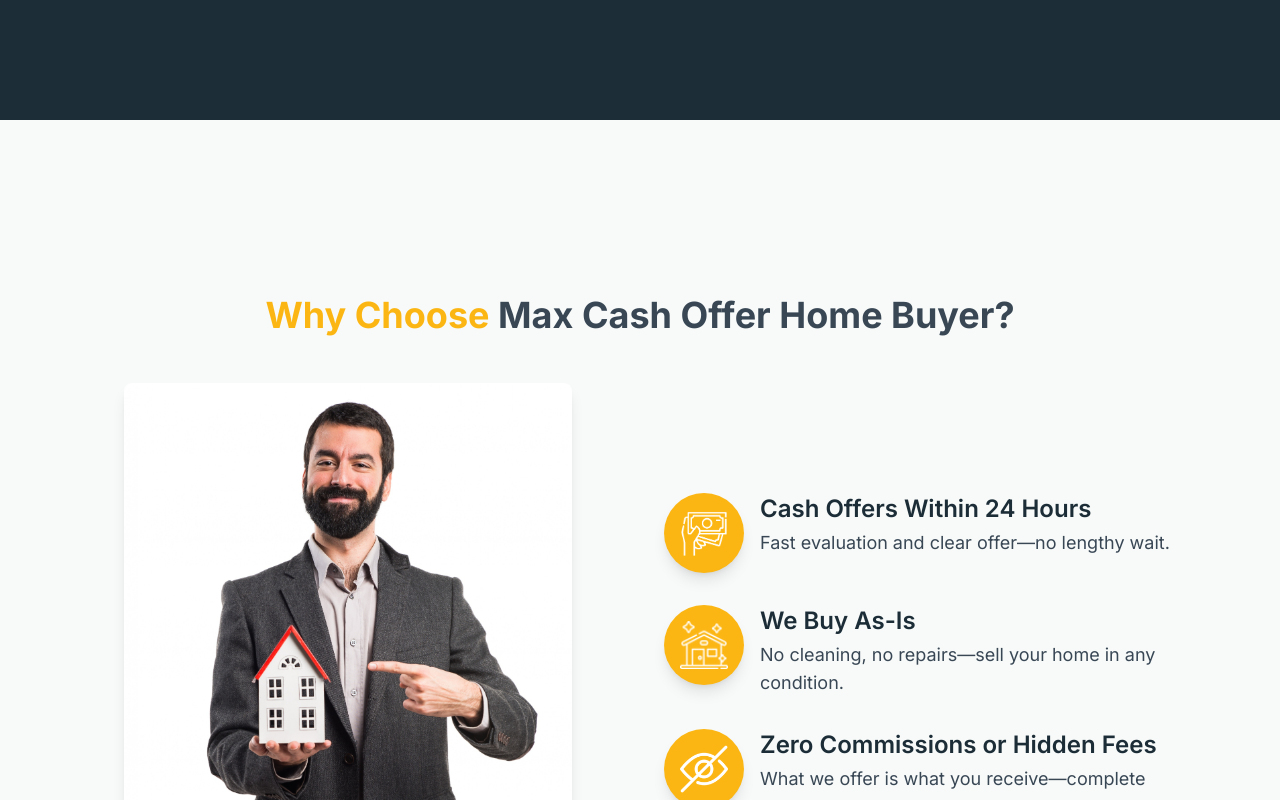
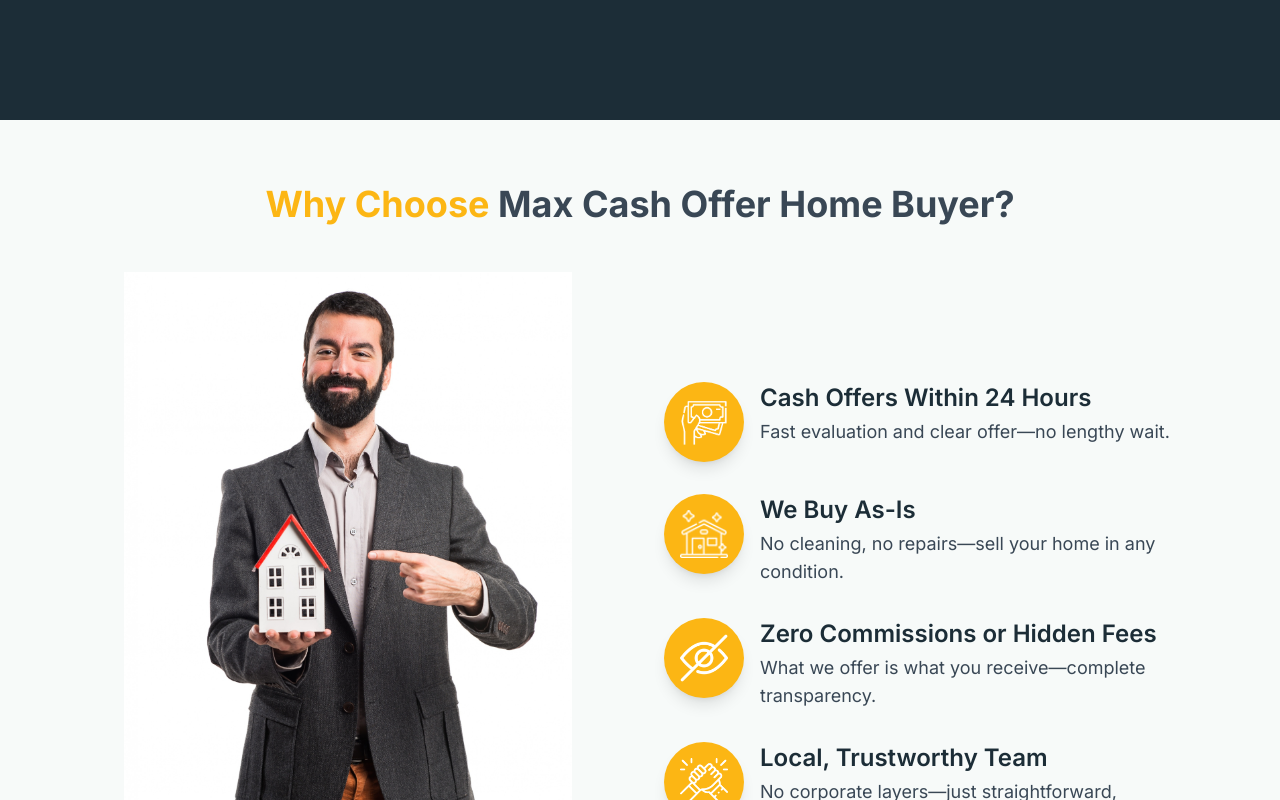
Before and after one commit to hpintojr/gettopdollar-homebuyer, a Next.js app: page / in a window 1280 px wide. Shown: the part 1060-1860 px from the top of the page. Built offline with nearby package versions, Linux system fonts and the light colour scheme.

Commit message:
Update Features.tsx

```diff
--- a/components/Features.tsx
+++ b/components/Features.tsx
@@ -1,6 +1,6 @@
 import Image from 'next/image';
 
-// Data for the features
+// Data for the features (assuming it remains the same)
 const items = [
    {
     title: "Cash Offers Within 24 Hours",
@@ -26,8 +26,8 @@
 
 export default function Features() {
   return (
-    // Keep the top padding matching the desired overlap space
-    <section id="why-choose-us" className="max-w-6xl mx-auto px-4 py-16 md:pt-[175px] relative">
+    // Removed specific md:pt-[175px], reverted to standard py-16
+    <section id="why-choose-us" className="max-w-6xl mx-auto px-4 py-16 relative">
       <h2 className="text-4xl font-bold text-brandText text-center mb-12">
         <span className="text-brandPrimary">Why Choose</span> Max Cash Offer Home Buyer?
       </h2>
@@ -35,12 +35,13 @@
       <div className="grid md:grid-cols-2 gap-12 items-center">
         {/* Column 1: Image */}
         <div className="text-center">
+          {/* Removed rounded-lg and shadow-lg classes */}
           <Image
             src="/guy_w_house.jpg"
             alt="Man holding a model house"
             width={555}
             height={832}
-            className="w-full h-auto max-w-md mx-auto rounded-lg shadow-lg"
+            className="w-full h-auto max-w-md mx-auto"
           />
         </div>
 
```
